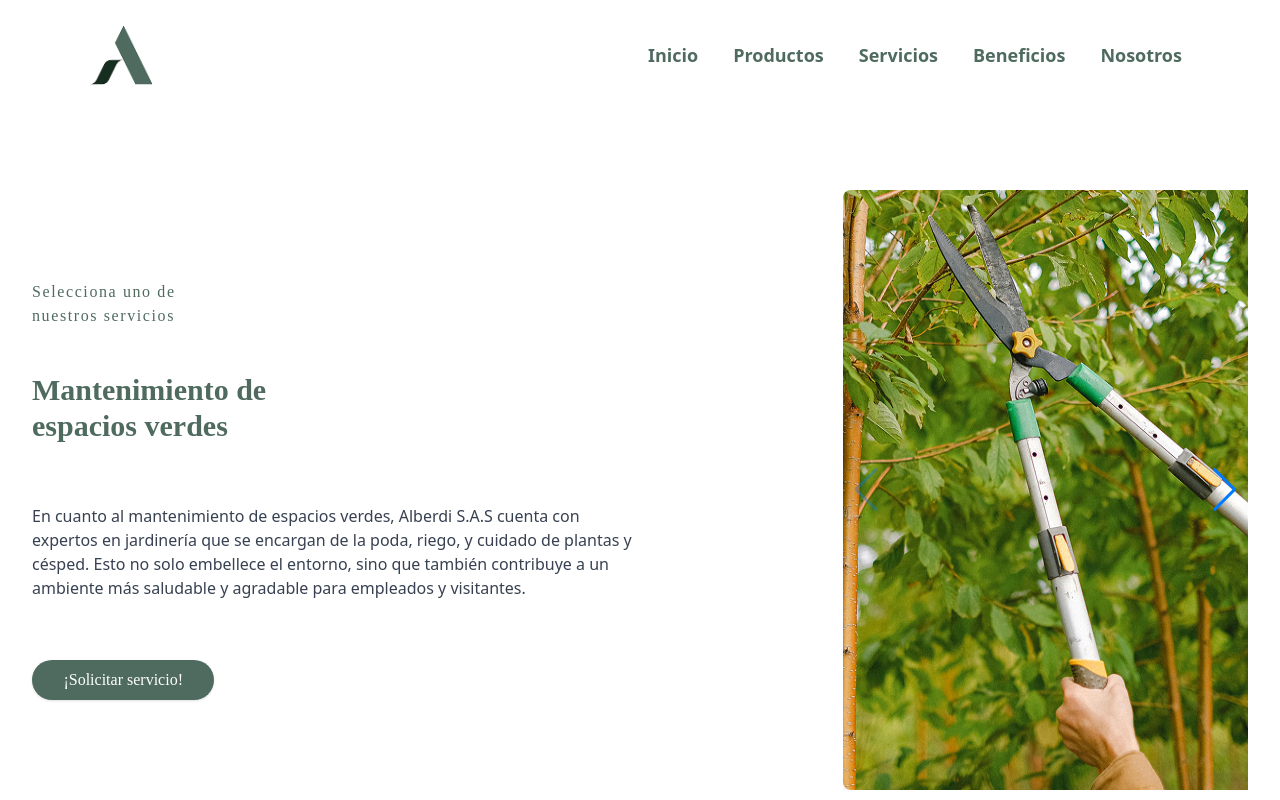
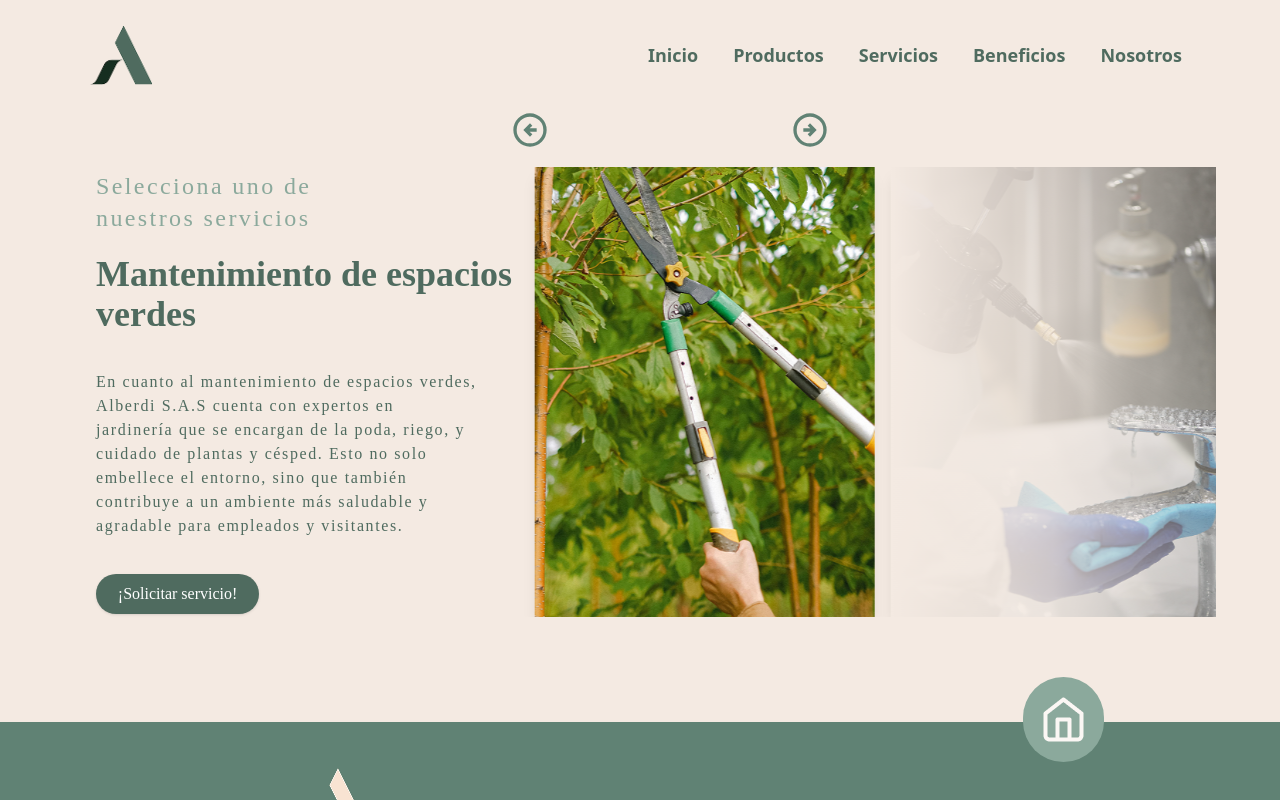
Before and after one commit to santiagoservera/AlberdiFE, a React (Vite) app: page /Servicios in a window 1280 px wide. Shown: the top 800 px of the page. Built offline with nearby package versions, Linux system fonts and the light colour scheme; a web font is replaced by a local one.

Commit message:
Slider servicio terminado, faltan detalles

```diff
--- a/src/App.css
+++ b/src/App.css
@@ -8,6 +8,7 @@
 
 .bg-home {
   background-color: #f4eae2;
+  z-index: -9999;
 }
 
 .bg-button {
@@ -18,23 +19,39 @@
   mask-image: linear-gradient(transparent, white 15%);
 }
 
-.swiper {
+.swiper-slide {
+  position: relative;
+  transition: all 0.3s ease;
+}
+
+.swiper-slide::after {
+  content: "";
+  position: absolute;
+  top: 0;
+  left: 0;
   width: 100%;
   height: 100%;
+  background: linear-gradient(
+    to left,
+    rgba(244, 234, 226, 0.3),
+    /* Color de fondo con transparencia */ rgba(244, 234, 226, 0.8),
+    /* Casi sólido */ rgb(244, 234, 226) /* Totalmente sólido */
+  );
+  z-index: 1;
+  transition: opacity 0.3s ease;
 }
 
-.swiper-slide {
-  text-align: center;
-  font-size: 18px;
-
-  /* Center slide text vertically */
-  display: flex;
-  justify-content: center;
-  align-items: center;
+.swiper-slide-active::after {
+  opacity: 0;
 }
 
-.swiper-slide img {
-  display: block;
-  width: 100%;
-  height: 100%;
+/* Si prefieres un degradado más sutil, puedes usar esta alternativa */
+/*
+.swiper-slide::after {
+  background: linear-gradient(to bottom,
+    rgba(255, 255, 255, 0.5),
+    rgba(255, 255, 255, 0.7),
+    rgba(255, 255, 255, 0.5)
+  );
 }
+*/
--- a/src/components/Servicios/SeleccionServicio.jsx
+++ b/src/components/Servicios/SeleccionServicio.jsx
@@ -1,12 +1,17 @@
-import React, { useState } from "react";
+"use client";
+
+import { useState } from "react";
 import { Swiper, SwiperSlide } from "swiper/react";
 import "swiper/css";
 import "swiper/css/navigation";
-import { Navigation } from "swiper/modules";
+import "swiper/css/pagination";
+import { SwiperNavButtons } from "../SwiperNavButtons";
 
+// Importaciones de imágenes (asumiendo que están en la ruta correcta)
 import espaciosVerdes from "../../assets/espaciosVerdes.png";
 import limpiezaHospitalaria from "../../assets/limpiezaHospitalaria.png";
 
+// Datos de servicios
 const Servicios = [
   {
     id: 1,
@@ -22,43 +27,88 @@ const Servicios = [
       "La limpieza hospitalaria es un servicio altamente especializado que Alberdi S.A.S ofrece, garantizando la eliminación de residuos biomédicos, la desinfección de áreas críticas y el mantenimiento de un entorno seguro y estéril para pacientes y personal médico.",
     imagen: limpiezaHospitalaria,
   },
+  {
+    id: 3,
+    nombre: "Limpieza Hospitalaria",
+    descripcion:
+      "La limpieza hospitalaria es un servicio altamente especializado que Alberdi S.A.S ofrece, garantizando la eliminación de residuos biomédicos, la desinfección de áreas críticas y el mantenimiento de un entorno seguro y estéril para pacientes y personal médico.",
+    imagen: limpiezaHospitalaria,
+  },
+  {
+    id: 4,
+    nombre: "Limpieza Hospitalaria",
+    descripcion:
+      "La limpieza hospitalaria es un servicio altamente especializado que Alberdi S.A.S ofrece, garantizando la eliminación de residuos biomédicos, la desinfección de áreas críticas y el mantenimiento de un entorno seguro y estéril para pacientes y personal médico.",
+    imagen: limpiezaHospitalaria,
+  },
+  {
+    id: 5,
+    nombre: "Limpieza Hospitalaria",
+    descripcion:
+      "La limpieza hospitalaria es un servicio altamente especializado que Alberdi S.A.S ofrece, garantizando la eliminación de residuos biomédicos, la desinfección de áreas críticas y el mantenimiento de un entorno seguro y estéril para pacientes y personal médico.",
+    imagen: limpiezaHospitalaria,
+  },
 ];
 
 const SeleccionServicio = () => {
   const [servicioActivo, setServicioActivo] = useState(Servicios[0]);
+  const [swiperInstance, setSwiperInstance] = useState(null);
 
   return (
-    <div className="flex flex-col lg:flex-row lg:justify-between p-8 gap-8 items-center py-20">
-      <div className="w-full lg:w-1/2 flex flex-col gap-11">
-        <p className="text-textoVerde font-firelli tracking-widest">
+    <>
+      <div className="w-full md:w-[25%] absolute md:right-[450px] z-[9999] pb-14 flex justify-center bottom-[-100px] lg:bottom-auto">
+        <SwiperNavButtons swiper={swiperInstance} />
+      </div>
+      <div className="flex flex-col lg:flex-row lg:justify-between p-8 gap-8 items-center w-[90%] mx-auto md:relative pb-20">
+        <div className="w-full lg:w-1/2 flex flex-col gap-5 relative md:min-h-[500px] justify-center text-center lg:text-left">
+          <p className="text-[#8BA99C] font-firelli tracking-widest text-2xl">
             Selecciona uno de <br /> nuestros servicios
           </p>
-        <h2 className="text-3xl font-bold text-textoVerde w-1/2 font-firelli ">
+          <h2 className="text-4xl font-bold text-textoVerde w-full lg:w-[80%] font-firelli">
             {servicioActivo.nombre}
           </h2>
-        <p className="text-gray-700 mt-4">{servicioActivo.descripcion}</p>
-        <button className="mt-4 px-4 py-2 bg-[#4F6B5F] text-white rounded-full shadow font-firelli w-[30%]">
+          <p className="text-textoVerde mt-4 tracking-widest w-full lg:w-[70%] font-firelli">
+            {servicioActivo.descripcion}
+          </p>
+          <button className="mt-4 px-4 py-2 bg-[#4F6B5F] text-white rounded-full shadow font-firelli w-[80%] sm:w-[30%] mx-auto lg:mx-0">
             ¡Solicitar servicio!
           </button>
         </div>
 
-      <div className="w-full lg:w-1/3 justify-between">
+        <div className="w-full lg:w-[90%] right-0 md:absolute md:z-[-1]">
           <Swiper
-          spaceBetween={30}
-          navigation
-          modules={[Navigation]}
+            grabCursor={true}
+            centeredSlides={true}
+            spaceBetween={5}
+            slidesPerView={1} // Default
+            breakpoints={{
+              640: {
+                slidesPerView: 1,
+                spaceBetween: 10,
+              },
+              768: {
+                slidesPerView: 2,
+                spaceBetween: 20,
+              },
+              1024: {
+                slidesPerView: 3,
+                spaceBetween: 30,
+              },
+            }}
+            modules={[]}
             className="mySwiper"
+            onSwiper={setSwiperInstance}
             onSlideChange={(swiper) =>
               setServicioActivo(Servicios[swiper.activeIndex])
             }
           >
             {Servicios.map((servicio) => (
               <SwiperSlide key={servicio.id}>
-              <div className="w-[440px] h-[600px] flex justify-center items-center">
+                <div className="w-full md:w-[340px] md:h-[450px] flex justify-center items-center object-cover relative">
                   <img
-                  src={servicio.imagen}
+                    src={servicio.imagen || "/placeholder.svg"}
                     alt={servicio.nombre}
-                  className=" rounded-lg shadow-lg cursor-pointer"
+                    className="shadow-lg cursor-pointer w-full h-full object-cover"
                     onClick={() => setServicioActivo(servicio)}
                   />
                 </div>
@@ -67,6 +117,7 @@ const SeleccionServicio = () => {
           </Swiper>
         </div>
       </div>
+    </>
   );
 };
 
--- /dev/null
+++ b/src/components/SwiperNavButtons.jsx
@@ -0,0 +1,37 @@
+import React from "react";
+
+export const SwiperNavButtons = ({ swiper }) => {
+  if (!swiper) return null;
+
+  return (
+    <div className="flex w-full justify-between lg:pb-10">
+      <button onClick={() => swiper.slidePrev()}>
+        <svg
+          xmlns="http://www.w3.org/2000/svg"
+          width="40"
+          height="40"
+          viewBox="0 0 24 24"
+        >
+          <path
+            fill="#608274"
+            d="m12 16l1.4-1.4l-1.6-1.6H16v-2h-4.2l1.6-1.6L12 8l-4 4zm0 6q-2.075 0-3.9-.788t-3.175-2.137T2.788 15.9T2 12t.788-3.9t2.137-3.175T8.1 2.788T12 2t3.9.788t3.175 2.137T21.213 8.1T22 12t-.788 3.9t-2.137 3.175t-3.175 2.138T12 22m0-2q3.35 0 5.675-2.325T20 12t-2.325-5.675T12 4T6.325 6.325T4 12t2.325 5.675T12 20m0-8"
+          />
+        </svg>
+      </button>
+      <button onClick={() => swiper.slideNext()}>
+        <svg
+          className="rotate-180"
+          xmlns="http://www.w3.org/2000/svg"
+          width="40"
+          height="40"
+          viewBox="0 0 24 24"
+        >
+          <path
+            fill="#608274"
+            d="m12 16l1.4-1.4l-1.6-1.6H16v-2h-4.2l1.6-1.6L12 8l-4 4zm0 6q-2.075 0-3.9-.788t-3.175-2.137T2.788 15.9T2 12t.788-3.9t2.137-3.175T8.1 2.788T12 2t3.9.788t3.175 2.137T21.213 8.1T22 12t-.788 3.9t-2.137 3.175t-3.175 2.138T12 22m0-2q3.35 0 5.675-2.325T20 12t-2.325-5.675T12 4T6.325 6.325T4 12t2.325 5.675T12 20m0-8"
+          />
+        </svg>
+      </button>
+    </div>
+  );
+};
--- a/src/pages/Servicios.jsx
+++ b/src/pages/Servicios.jsx
@@ -6,9 +6,11 @@ import SeleccionServicio from "../components/Servicios/SeleccionServicio";
 const Servicios = () => {
   return (
     <>
-      <Navbar />
-      <SeleccionServicio />
-      <Footer />
+      <div className="bg-home lg:absolute">
+        <Navbar />
+        <SeleccionServicio />
+        <Footer />
+      </div>
     </>
   );
 };
```
Lines whose indentation alone changed are shown as unchanged.
